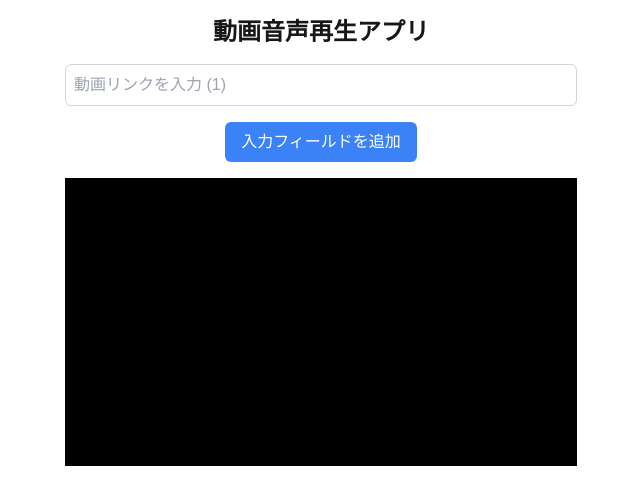
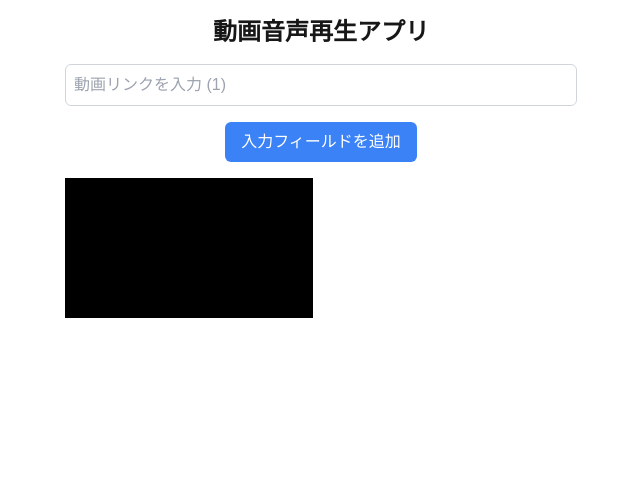
Before and after one commit to gentixyann/indofullness-app, a Next.js app: page / in a window 1280 px wide. Shown: the top 504 px of the page, without its empty margins (319-959 px from the left). Built offline with nearby package versions, Linux system fonts and the light colour scheme.

Commit message:
２カラムにしてみた

```diff
--- a/app/page.tsx
+++ b/app/page.tsx
@@ -45,7 +45,8 @@
       </button>
 
       {/* 動画表示（下部に配置） */}
-      <div className="space-y-4 w-full max-w-lg">
+      {/* <div className="space-y-4 w-full max-w-lg"> */}
+      <div className="grid grid-cols-2 gap-4 w-full max-w-lg">
         {links.map((link, index) => (
           <div key={index} className={style.videoWrapper}>
             {link && (
```
